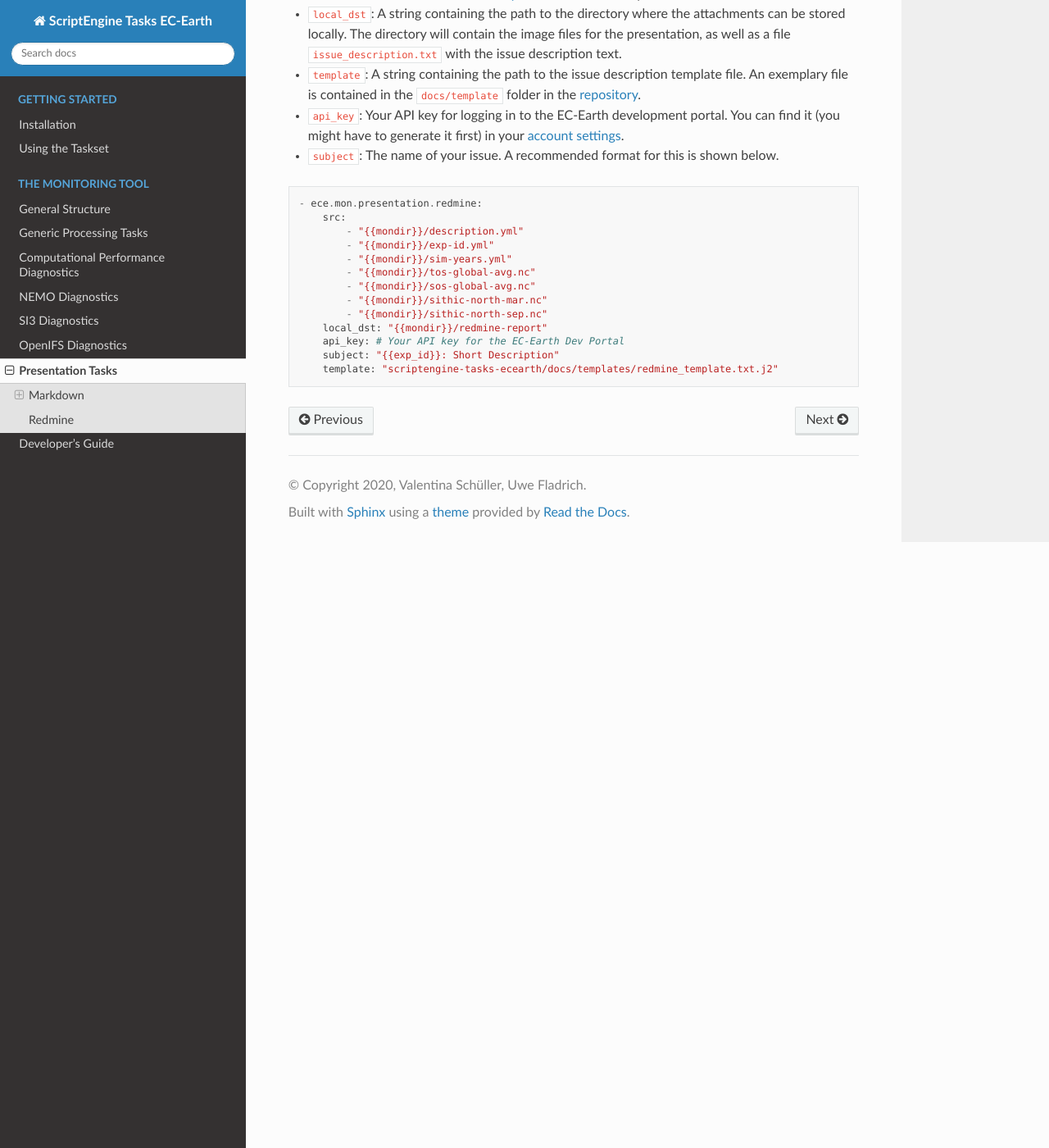
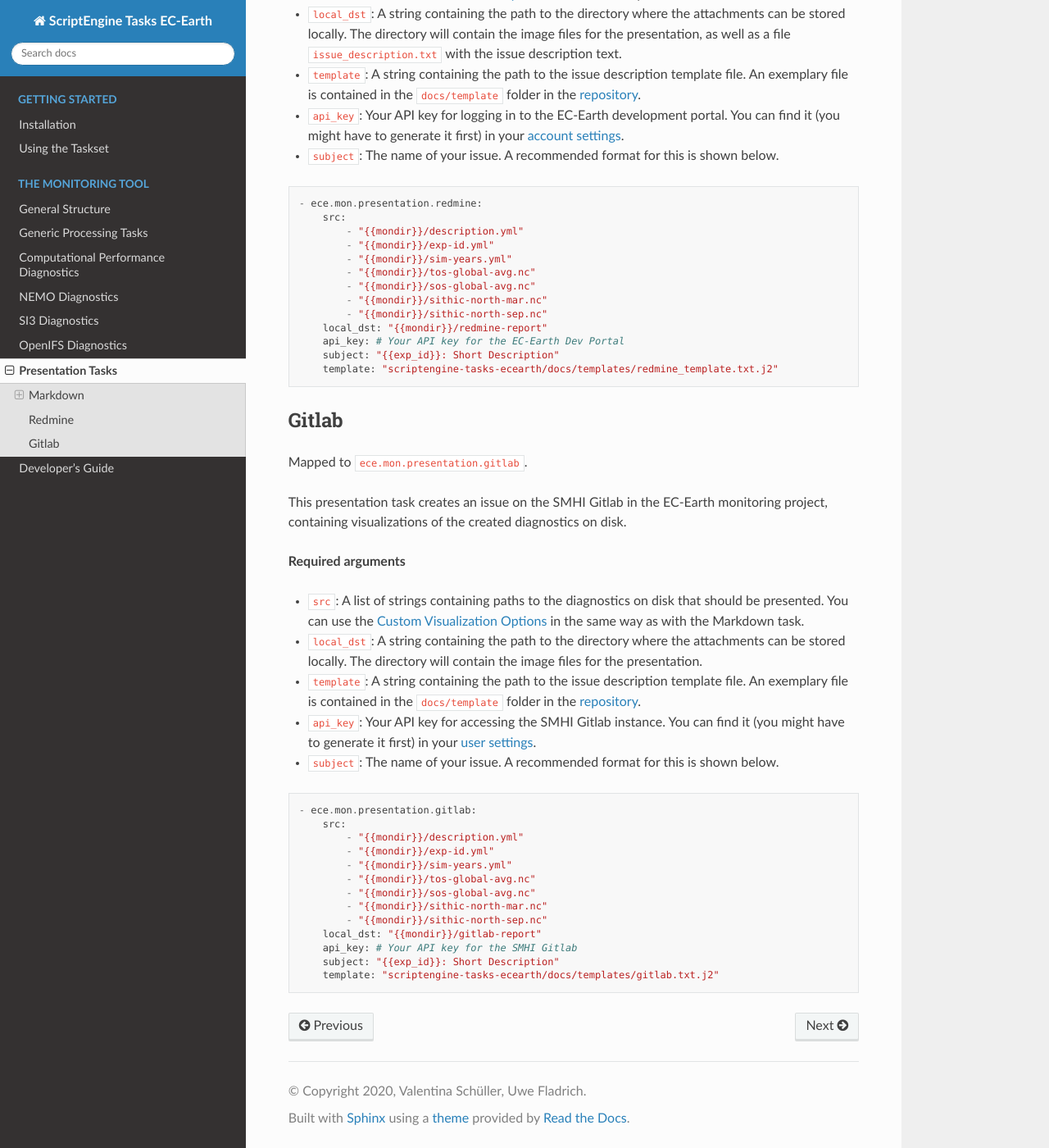
Before and after one commit to uwefladrich/scriptengine-tasks-ecearth, a Sphinx documentation site: the page built from docs/sphinx/source/tasks/monitoring/presentation-tasks.rst, in a window 1280 px wide and 1400 px high, scrolled down 1724 px. Shown: the whole window at 82% size. Built offline with Sphinx 7.4.7 and the Read the Docs theme 3.1.0, drawn with Linux system fonts in a browser that asks for light colours.

Commit message:
Update documentation for Gitlab task

```diff
--- a/docs/sphinx/source/tasks/monitoring/presentation-tasks.rst
+++ b/docs/sphinx/source/tasks/monitoring/presentation-tasks.rst
@@ -93,6 +93,39 @@ This presentation task creates a Redmine issue on the EC-Earth development porta
         subject: "{{exp_id}}: Short Description"
         template: "scriptengine-tasks-ecearth/docs/templates/redmine_template.txt.j2"
 
+
+Gitlab
+=======
+
+Mapped to ``ece.mon.presentation.gitlab``.
+
+This presentation task creates an issue on the SMHI Gitlab in the EC-Earth monitoring project, containing visualizations of the created diagnostics on disk.
+
+**Required arguments**
+
+* ``src``: A list of strings containing paths to the diagnostics on disk that should be presented. You can use the :ref:`custom-visualization` in the same way as with the Markdown task.
+* ``local_dst``: A string containing the path to the directory where the attachments can be stored locally. The directory will contain the image files for the presentation.
+* ``template``: A string containing the path to the issue description template file. An exemplary file is contained in the ``docs/template`` folder in the repository_.
+* ``api_key``: Your API key for accessing the SMHI Gitlab instance. You can find it (you might have to generate it first) in your `user settings`_.
+* ``subject``: The name of your issue. A recommended format for this is shown below.
+
+::
+
+    - ece.mon.presentation.gitlab:
+        src:
+            - "{{mondir}}/description.yml"
+            - "{{mondir}}/exp-id.yml"
+            - "{{mondir}}/sim-years.yml"
+            - "{{mondir}}/tos-global-avg.nc"
+            - "{{mondir}}/sos-global-avg.nc"
+            - "{{mondir}}/sithic-north-mar.nc"
+            - "{{mondir}}/sithic-north-sep.nc"
+        local_dst: "{{mondir}}/gitlab-report"
+        api_key: # Your API key for the SMHI Gitlab
+        subject: "{{exp_id}}: Short Description"
+        template: "scriptengine-tasks-ecearth/docs/templates/gitlab.txt.j2"
+
 .. _repository: https://github.com/uwefladrich/scriptengine-tasks-ecearth/tree/master/docs/templates
 .. _account settings: https://dev.ec-earth.org/my/account
+.. _user settings: https://git.smhi.se/-/user_settings/personal_access_tokens
 .. _Matplotlib documentation: https://matplotlib.org/3.1.0/tutorials/colors/colormaps.html
```
